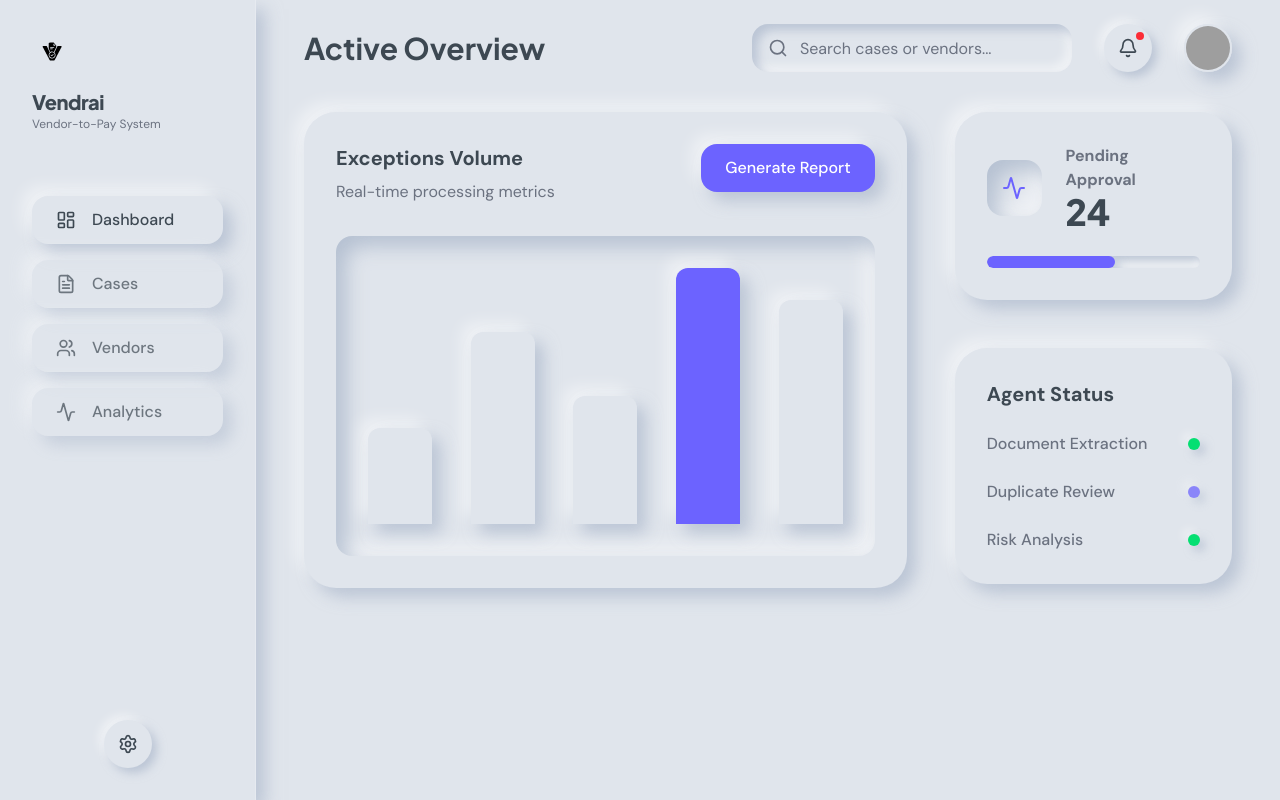
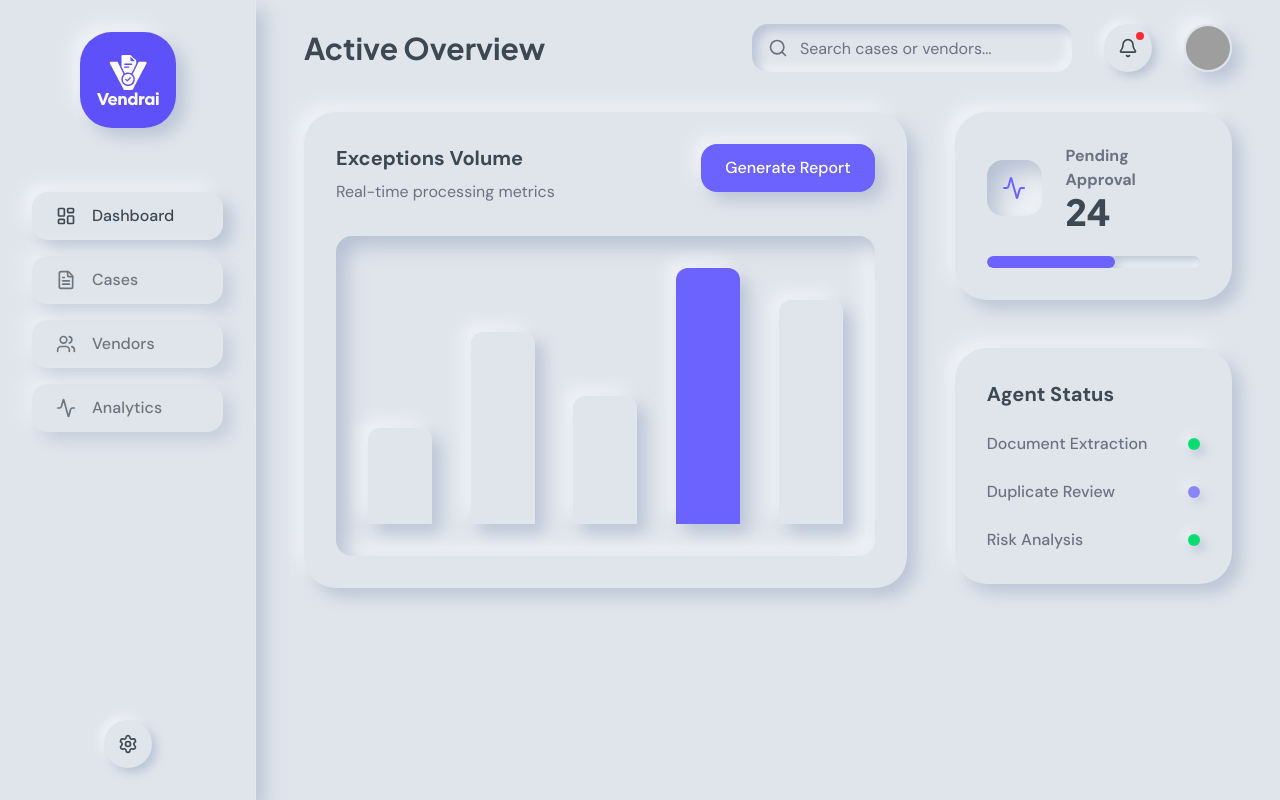
Before and after one commit to neurox-1-0/vendrai, a Next.js app in the folder apps/web/: page / in a window 1280 px wide. Built offline with nearby package versions, Linux system fonts and the light colour scheme; grey boxes are pictures that could not be loaded.

Commit message:
style(web): center logo, increase zoom, add rounded corners, and use custom avatar

```diff
--- a/apps/web/src/app/page.tsx
+++ b/apps/web/src/app/page.tsx
@@ -11,15 +11,8 @@ export default function Dashboard() {
       {/* Sidebar */}
       <aside className="w-64 flex flex-col justify-between p-8 border-r border-[rgba(255,255,255,0.2)] shadow-[var(--shadow-extruded)] z-10 relative">
         <div>
-          <div className="flex flex-col gap-4 mb-16">
-            <div className="h-10 relative">
-              <img src="/Black logo.svg" alt="Vendrai Logo" className="h-full w-auto object-contain dark:hidden" />
-              <img src="/White logo.svg" alt="Vendrai Logo" className="h-full w-auto object-contain hidden dark:block" />
-            </div>
-            <div>
-              <h1 className="font-display font-extrabold text-xl tracking-tight text-[var(--color-primary)]">Vendrai</h1>
-              <p className="text-xs text-[var(--color-muted)]">Vendor-to-Pay System</p>
-            </div>
+          <div className="flex justify-center mb-16">
+            <img src="/Full logo.svg" alt="Vendrai Logo" className="h-24 w-24 object-cover rounded-3xl shadow-[var(--shadow-extruded)]" />
           </div>
 
           <nav className="space-y-4">
@@ -61,7 +54,7 @@ export default function Dashboard() {
             </Button>
 
             <div className="h-12 w-12 rounded-full shadow-[var(--shadow-extruded)] border-2 border-[var(--color-clay)] overflow-hidden">
-              <img src="https://i.pravatar.cc/150?img=11" alt="User" className="h-full w-full object-cover" />
+              <img src="/user-image.jpg" alt="User Avatar" className="h-full w-full object-cover" />
             </div>
           </div>
         </header>
```
Also changed, not shown: 1 other file (tests, documents, lock files or other folders).
